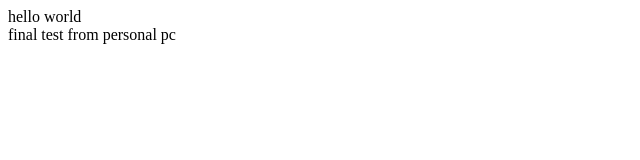
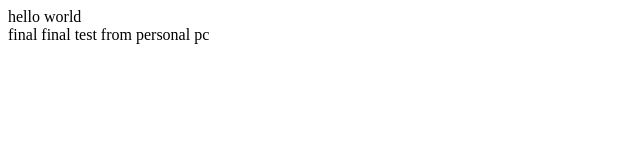
Before and after one commit to muratbekauyez/test-demo, a plain HTML site: page index.html in a window 1280 px wide. Shown: the full height of the page, 0-640 px from the left. Drawn offline with Linux system fonts and the light colour scheme.

Commit message:
final final testing

```diff
--- a/index.html
+++ b/index.html
@@ -1,3 +1,3 @@
 <div>hello world</div>
 
-<div>final test from personal pc</div>
+<div>final final test from personal pc</div>
```
